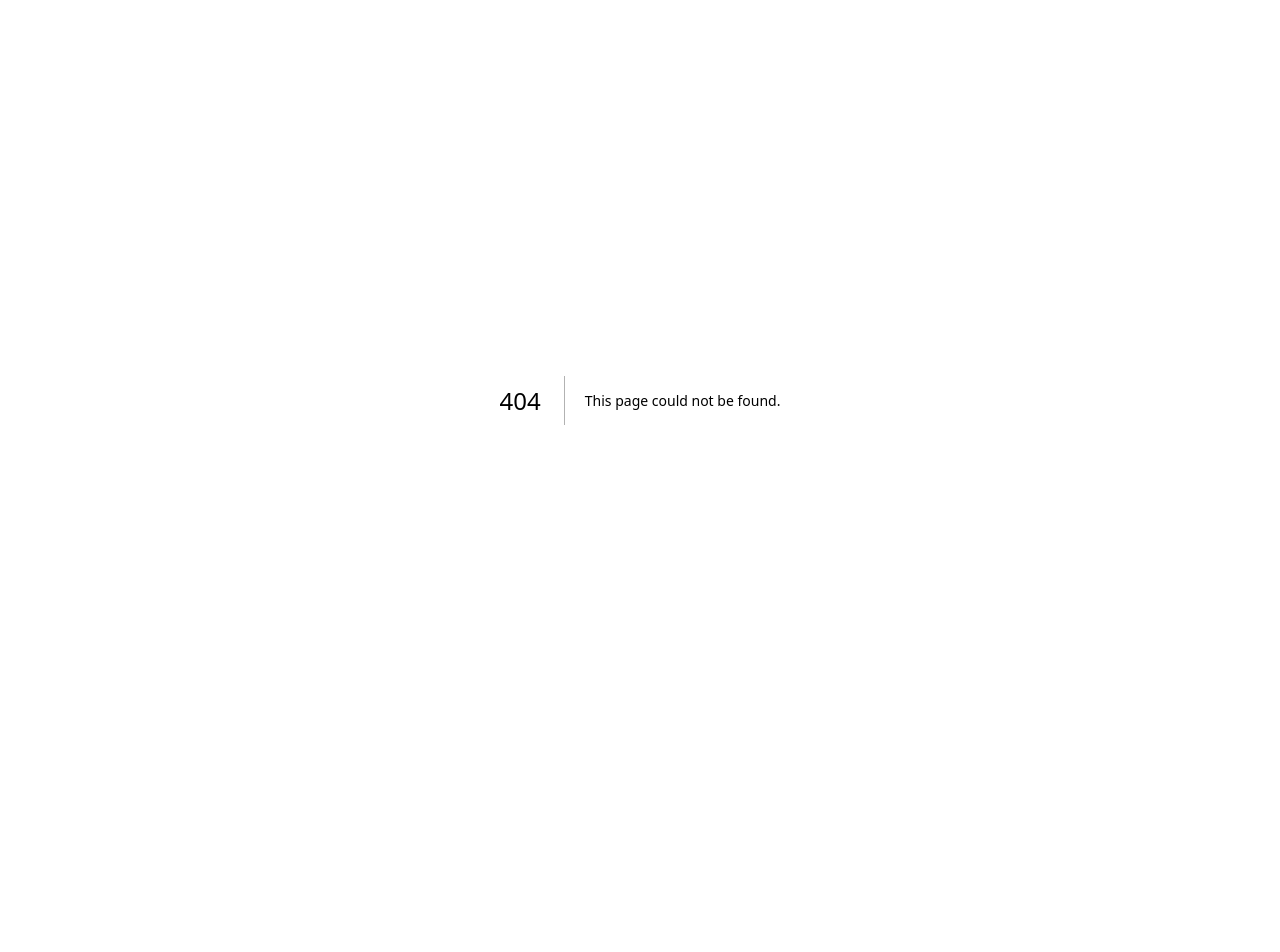
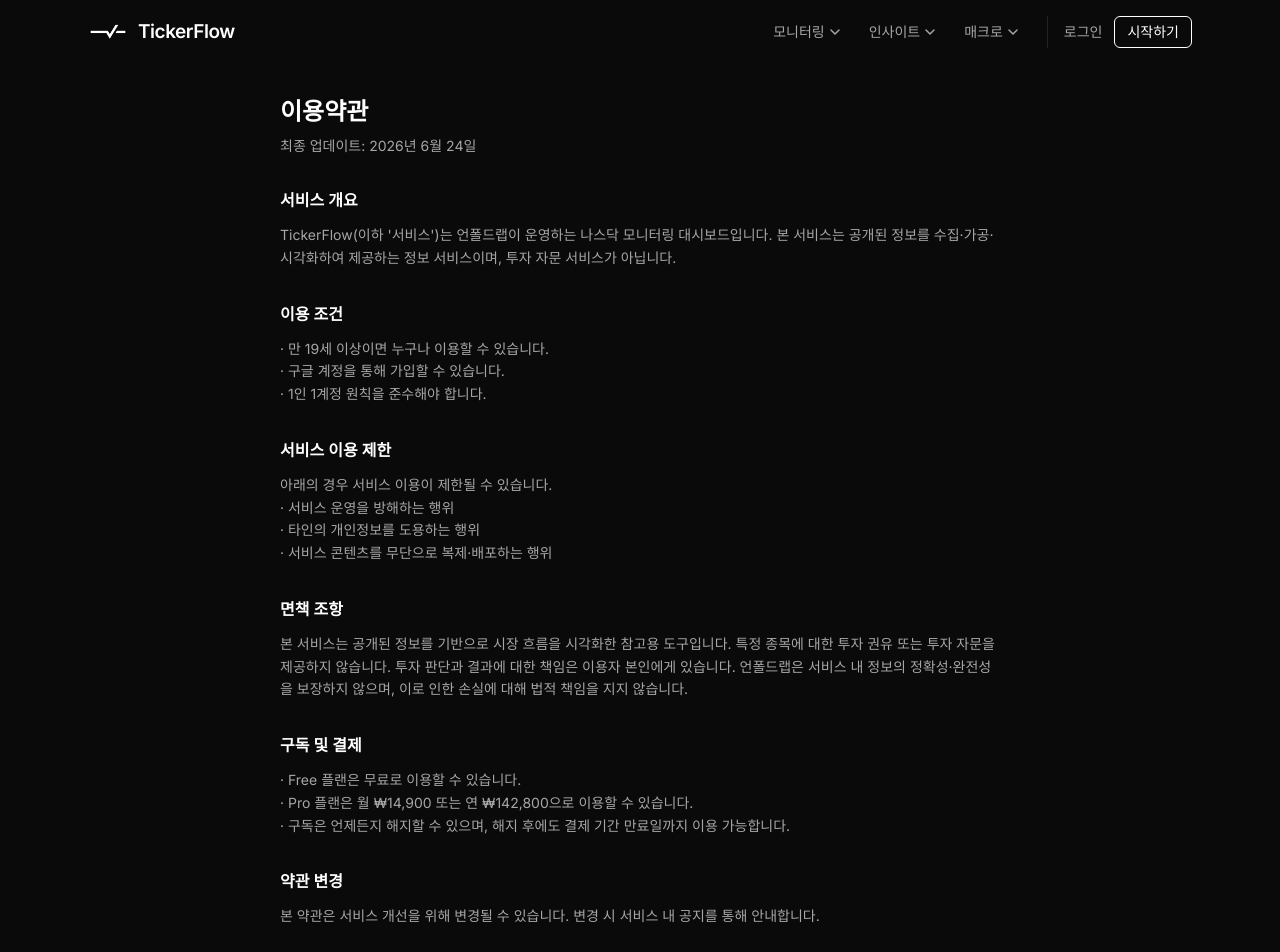
Before and after one commit to nudgefilm/ticker-flow, a Next.js app: page /terms in a window 1280 px wide. Before the commit this address had no page. Shown: the top 952 px of the page. Before the commit the page ends 800 px from the top, so only its background shows below. Built offline with nearby package versions, Linux system fonts and the light colour scheme.

Commit message:
feat: privacy policy and terms of service pages

```diff
--- /dev/null
+++ b/src/app/privacy/page.tsx
@@ -0,0 +1,51 @@
+import Navbar from "@/components/navbar";
+import Footer from "@/components/footer";
+
+export const metadata = {
+  title: "개인정보처리방침 | TickerFlow",
+};
+
+const sections = [
+  {
+    title: "수집하는 개인정보",
+    content: `서비스 이용 과정에서 아래와 같은 정보를 수집합니다.\n· 구글 계정 정보 (이메일, 이름, 프로필 사진)\n· 서비스 이용 기록 및 접속 로그\n· 결제 정보 (구독 플랜, 결제 일시)`,
+  },
+  {
+    title: "개인정보 이용 목적",
+    content: `수집한 개인정보는 다음 목적으로만 사용합니다.\n· 서비스 제공 및 회원 관리\n· 구독 플랜 관리 및 결제 처리\n· 서비스 개선 및 신규 기능 개발\n· 공지사항 및 서비스 관련 안내 발송`,
+  },
+  {
+    title: "개인정보 보유 기간",
+    content: `회원 탈퇴 시 즉시 파기합니다. 단, 관련 법령에 따라 일정 기간 보관이 필요한 경우 해당 기간 동안 보관 후 파기합니다.`,
+  },
+  {
+    title: "개인정보 제3자 제공",
+    content: `언폴드랩은 이용자의 개인정보를 원칙적으로 외부에 제공하지 않습니다. 단, 결제 처리를 위해 Polar.sh에 최소한의 정보를 제공합니다.`,
+  },
+  {
+    title: "문의",
+    content: `개인정보 관련 문의사항은 아래로 연락해 주세요.\n· 운영사: 언폴드랩\n· 이메일: contact@tickerflow.net`,
+  },
+];
+
+export default function PrivacyPage() {
+  return (
+    <>
+      <Navbar />
+      <main className="mx-auto max-w-3xl px-6 py-24">
+        <h1 className="mb-2 text-2xl font-semibold text-foreground">개인정보처리방침</h1>
+        <p className="text-sm text-muted-foreground">최종 업데이트: 2026년 6월 24일</p>
+
+        {sections.map((section) => (
+          <section key={section.title}>
+            <h2 className="mb-3 mt-8 text-base font-semibold text-foreground">{section.title}</h2>
+            <p className="whitespace-pre-line text-sm leading-relaxed text-muted-foreground">
+              {section.content}
+            </p>
+          </section>
+        ))}
+      </main>
+      <Footer />
+    </>
+  );
+}
--- /dev/null
+++ b/src/app/terms/page.tsx
@@ -0,0 +1,59 @@
+import Navbar from "@/components/navbar";
+import Footer from "@/components/footer";
+
+export const metadata = {
+  title: "이용약관 | TickerFlow",
+};
+
+const sections = [
+  {
+    title: "서비스 개요",
+    content: `TickerFlow(이하 '서비스')는 언폴드랩이 운영하는 나스닥 모니터링 대시보드입니다. 본 서비스는 공개된 정보를 수집·가공·시각화하여 제공하는 정보 서비스이며, 투자 자문 서비스가 아닙니다.`,
+  },
+  {
+    title: "이용 조건",
+    content: `· 만 19세 이상이면 누구나 이용할 수 있습니다.\n· 구글 계정을 통해 가입할 수 있습니다.\n· 1인 1계정 원칙을 준수해야 합니다.`,
+  },
+  {
+    title: "서비스 이용 제한",
+    content: `아래의 경우 서비스 이용이 제한될 수 있습니다.\n· 서비스 운영을 방해하는 행위\n· 타인의 개인정보를 도용하는 행위\n· 서비스 콘텐츠를 무단으로 복제·배포하는 행위`,
+  },
+  {
+    title: "면책 조항",
+    content: `본 서비스는 공개된 정보를 기반으로 시장 흐름을 시각화한 참고용 도구입니다. 특정 종목에 대한 투자 권유 또는 투자 자문을 제공하지 않습니다. 투자 판단과 결과에 대한 책임은 이용자 본인에게 있습니다. 언폴드랩은 서비스 내 정보의 정확성·완전성을 보장하지 않으며, 이로 인한 손실에 대해 법적 책임을 지지 않습니다.`,
+  },
+  {
+    title: "구독 및 결제",
+    content: `· Free 플랜은 무료로 이용할 수 있습니다.\n· Pro 플랜은 월 ₩14,900 또는 연 ₩142,800으로 이용할 수 있습니다.\n· 구독은 언제든지 해지할 수 있으며, 해지 후에도 결제 기간 만료일까지 이용 가능합니다.`,
+  },
+  {
+    title: "약관 변경",
+    content: `본 약관은 서비스 개선을 위해 변경될 수 있습니다. 변경 시 서비스 내 공지를 통해 안내합니다.`,
+  },
+  {
+    title: "문의",
+    content: `서비스 이용 관련 문의사항은 아래로 연락해 주세요.\n· 운영사: 언폴드랩\n· 이메일: contact@tickerflow.net`,
+  },
+];
+
+export default function TermsPage() {
+  return (
+    <>
+      <Navbar />
+      <main className="mx-auto max-w-3xl px-6 py-24">
+        <h1 className="mb-2 text-2xl font-semibold text-foreground">이용약관</h1>
+        <p className="text-sm text-muted-foreground">최종 업데이트: 2026년 6월 24일</p>
+
+        {sections.map((section) => (
+          <section key={section.title}>
+            <h2 className="mb-3 mt-8 text-base font-semibold text-foreground">{section.title}</h2>
+            <p className="whitespace-pre-line text-sm leading-relaxed text-muted-foreground">
+              {section.content}
+            </p>
+          </section>
+        ))}
+      </main>
+      <Footer />
+    </>
+  );
+}
```
